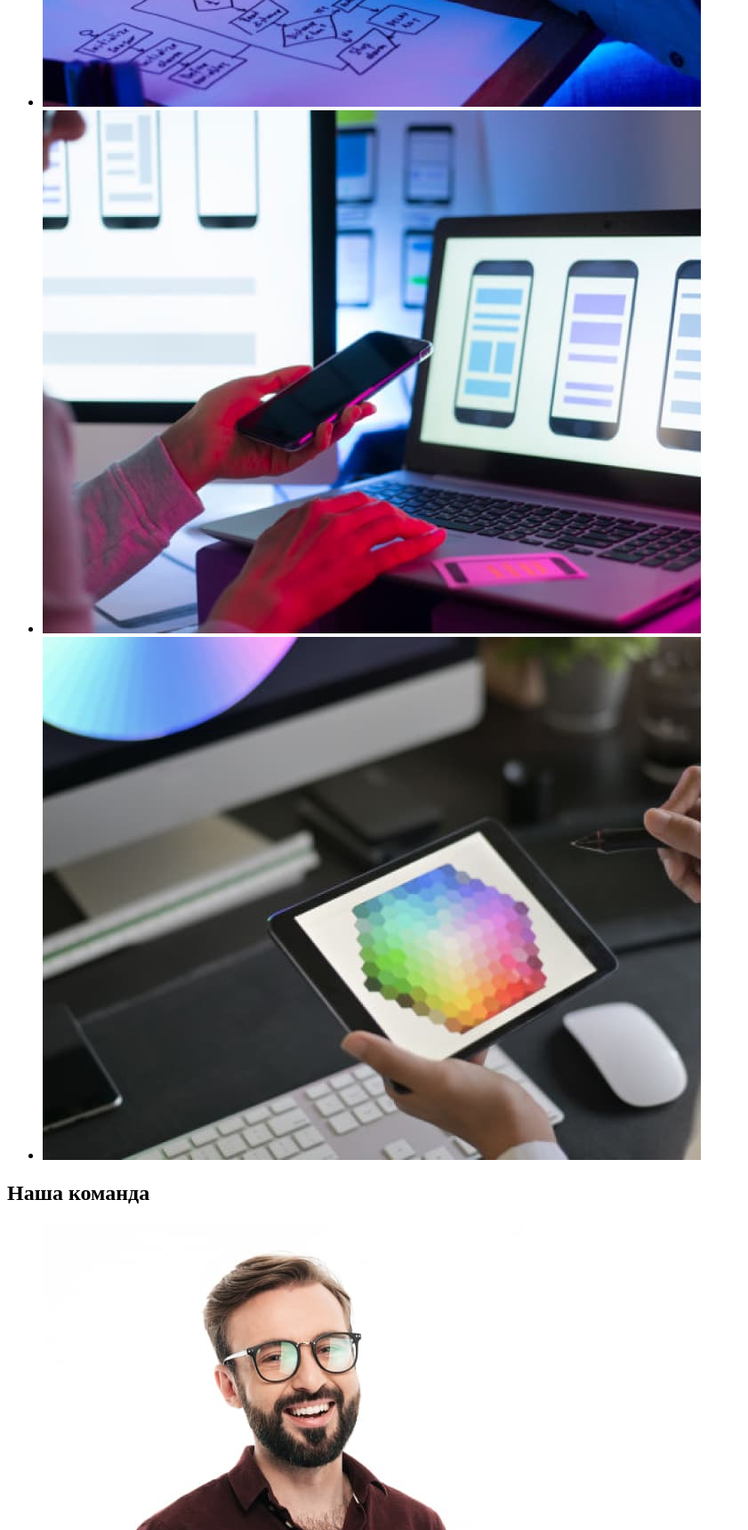
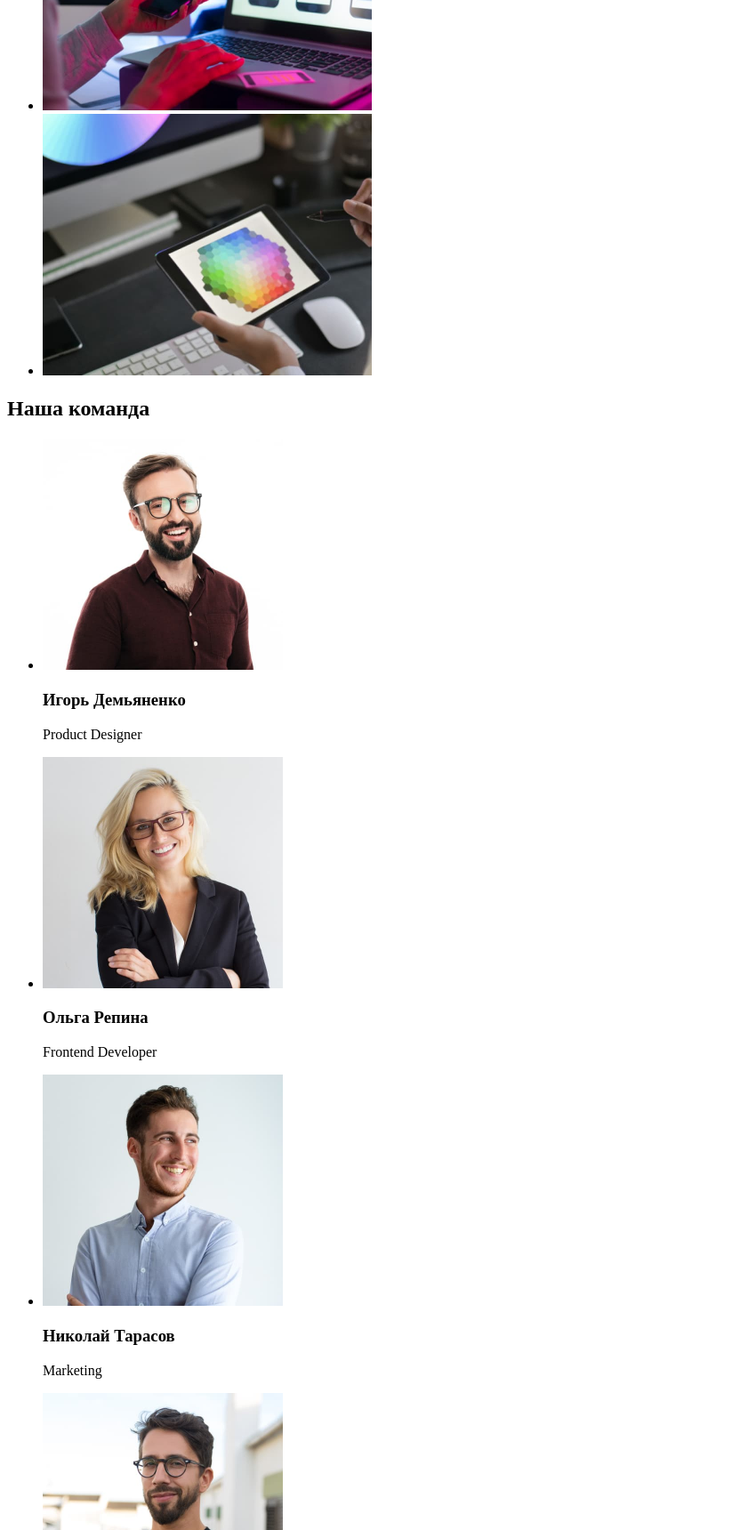
Before and after one commit to DolphiN1000/goit-markup-hw-01, a plain HTML site: page index.html in a window 1280 px wide. Shown: the part 1080-2800 px from the top of the page at 89% size, without its empty margins (0-841 px from the left). Drawn offline with Linux system fonts and the light colour scheme.

Commit message:
Update index.html

```diff
--- a/index.html
+++ b/index.html
@@ -49,9 +49,9 @@
             </ul>
             <h2>Чем мы занимаемся</h2>
             <ul>
-                <li><img src="./images/close-up-image-programer-working-his-desk-office.jpg" alt="программист крупным планом работает за своим столом в офисе" widh="370"></li>
-                <li><img src="./images/web-ui-designers-are-developing-application-smartphones-team-creators-is-working-interface-mobile-phones.jpg" alt="веб-дизайнеры пользовательского интерфейса разрабатывают приложения для смартфонов команда создателей работает над интерфейсом мобильных телефонов" widh="370"></li>
-                <li><img src="./images/creative-artist-web-design-with-working-colour-selection-graphic-tablet.jpg" alt="креативный веб-дизайн художника с рабочим графическим планшетом для выбора цвета" widh="370"></li>
+                <li><img src="./images/close-up-image-programer-working-his-desk-office.jpg" alt="программист крупным планом работает за своим столом в офисе" width="370"></li>
+                <li><img src="./images/web-ui-designers-are-developing-application-smartphones-team-creators-is-working-interface-mobile-phones.jpg" alt="веб-дизайнеры пользовательского интерфейса разрабатывают приложения для смартфонов команда создателей работает над интерфейсом мобильных телефонов" width="370"></li>
+                <li><img src="./images/creative-artist-web-design-with-working-colour-selection-graphic-tablet.jpg" alt="креативный веб-дизайн художника с рабочим графическим планшетом для выбора цвета" width="370"></li>
             </ul>
 
         </section>
@@ -59,22 +59,22 @@
             <h2>Наша команда</h2>
             <ul>
                 <li>
-                    <img src="./images/Igor-Demyanenko.jpg" alt="Игорь Демьяненко - Дизайнер продукта" widh="270">
+                    <img src="./images/Igor-Demyanenko.jpg" alt="Игорь Демьяненко - Дизайнер продукта" width="270">
                     <h3>Игорь Демьяненко</h3>
                     <p lang="en">Product Designer</p>
                 </li>
                 <li>
-                    <img src="./images/Olga-Repina.jpg" alt="Ольга Репина - Фронтенд-разработчик" widh="270">
+                    <img src="./images/Olga-Repina.jpg" alt="Ольга Репина - Фронтенд-разработчик" width="270">
                     <h3>Ольга Репина</h3>
                     <p lang="en">Frontend Developer</p>
                 </li>
                 <li>
-                    <img src="./images/Nikolai-Tarasov.jpg" alt="Николай Тарасов - Маркетинг" widh="270">
+                    <img src="./images/Nikolai-Tarasov.jpg" alt="Николай Тарасов - Маркетинг" width="270">
                     <h3>Николай Тарасов</h3>
                     <p lang="en">Marketing</p>
                 </li>
                 <li>
-                    <img src="./images/Mikhail-Ermakov.jpg" alt="Михаил Ермаков - Дизайнер пользовательского интерфейса " widh="270">
+                    <img src="./images/Mikhail-Ermakov.jpg" alt="Михаил Ермаков - Дизайнер пользовательского интерфейса " width="270">
                     <h3>Михаил Ермаков</h3>
                     <p lang="en">UI Designer</p>
                 </li>
```
